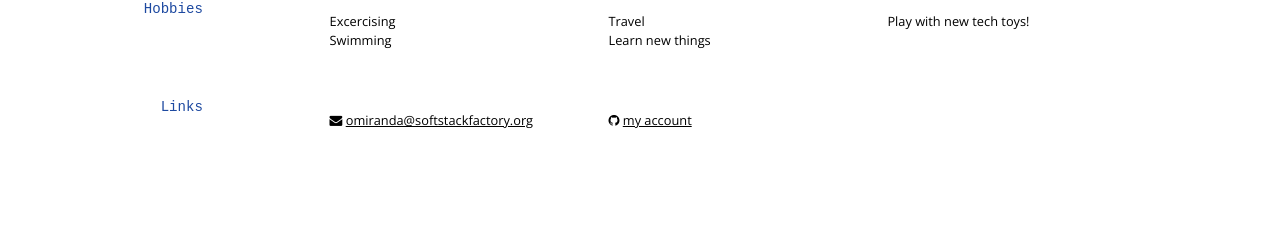
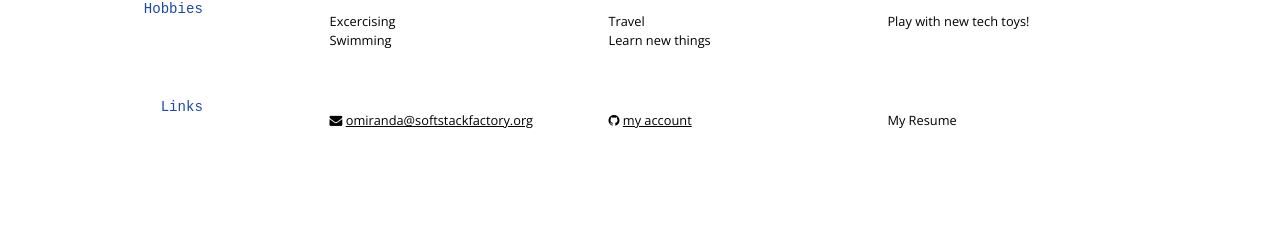
Before and after one commit to omirandassf/omirandassf.github.io, a Jekyll site: the page built from index.md, in a window 1280 px wide. Shown: the part 1861-2103 px from the top of the page. Built offline with Jekyll 4.4.1, drawn with Linux system fonts in a browser that asks for light colours; nearby versions of some CDN libraries.

Commit message:
added my resume

```diff
--- a/index.md
+++ b/index.md
@@ -139,6 +139,7 @@ __Marketing Research__  <em>Arkan & Ergin</em><br>
 
 * <i class="fa fa-envelope"></i> <a href="mailto:">omiranda@softstackfactory.org</a><br />
 * <i class="fa fa-github"></i> <a href="https://github.com/omirandassf">my account</a><br />
+* <a src="./media/oscarmresume.docx">My Resume</a><br />
 <!--* <i class="fa fa-twitter"></i> <a href="http://twitter.com/">mytwitteraccount</a><br />-->
 <!--* <i class="fa fa-stack-overflow"></i> <a href="http://stackoverflow.com/">SO Account</a>-->
 <!--* <i class="fa fa-google"></i> <a href="http://scholar.google.com/">scholar</a>-->
```
Also changed, not shown: 1 other file.
